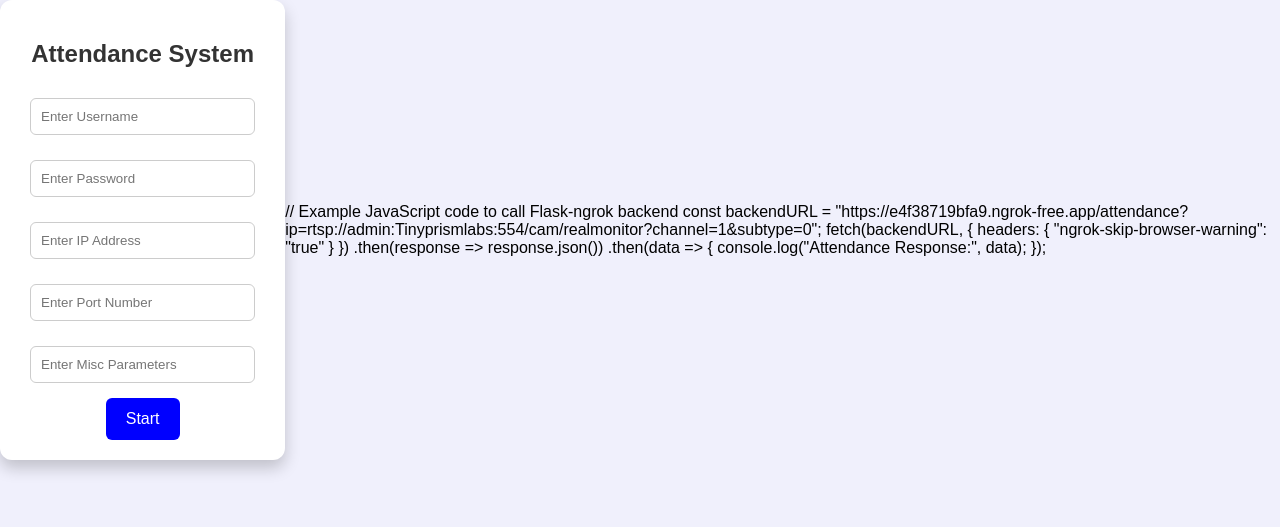
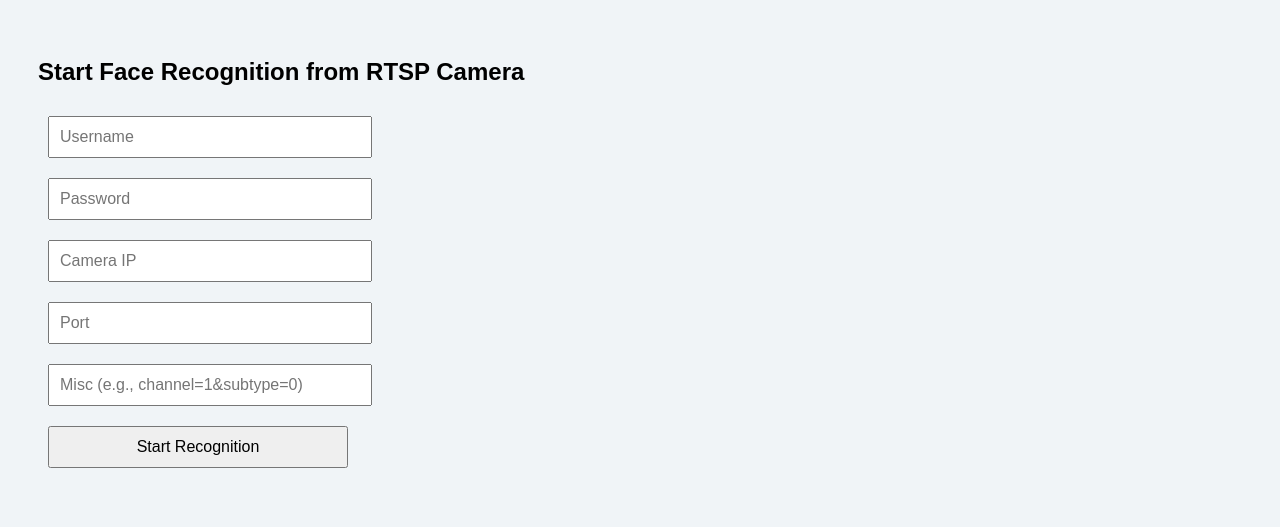
Before and after one commit to 25vaishnavirao/APIFaceRecognition, a Flask app: page /attendancecctv in a window 1280 px wide. Shown: the top 527 px of the page. Run offline with Flask 3, Linux system fonts and the light colour scheme.

Commit message:
Update index.html

```diff
--- a/templates/index.html
+++ b/templates/index.html
@@ -1,97 +1,65 @@
 <!DOCTYPE html>
 <html>
 <head>
-    <title>Attendance System</title>
+  <title>RTSP Attendance Input</title>
+  <meta charset="UTF-8">
   <style>
-        body {
-            font-family: Arial, sans-serif;
-            background-color:#F0F0FC;
-            display: flex;
-            justify-content: center;
-            align-items: center;
-
-            margin: 0;
-        }
-
-        .container {
-            background-color: white;
-            padding: 20px 30px;
-            width:600px;
-            border-radius: 12px;
-            box-shadow: 0 8px 16px rgba(0, 0, 0, 0.2);
-            text-align: center;
-        }
-
-        h2 {
-            margin-bottom: 20px;
-            color: #333;
-        }
-
-        input[type="text"],
-        input[type="password"],
-        input[type="number"] {
-            width: 100%;
-            padding: 10px;
-            margin: 10px 0 15px;
-            border: 1px solid #ccc;
-            border-radius: 6px;
-            box-sizing: border-box;
-        }
-
-        input[type="submit"] {
-            background-color: blue;
-            color: white;
-            padding: 12px 20px;
-            border: none;
-            border-radius: 6px;
-            cursor: pointer;
-            font-size: 16px;
-        }
-
-        input[type="submit"]:hover {
-            background-color: blue;
-        }
-
-        h3 {
-            color: #333;
-        }
-
-        p {
-            color: #444;
-        }
+    body { font-family: Arial; padding: 30px; background: #f0f4f7; }
+    input, button { padding: 10px; margin: 10px; width: 300px; font-size: 16px; }
+    #result { margin-top: 20px; font-weight: bold; color: green; }
   </style>
 </head>
 <body>
-    <div class="container">
-        <h2>Attendance System</h2>
-        <form method="POST">
-            <input type="text" name="username" placeholder="Enter Username" required><br>
-            <input type="password" name="password" placeholder="Enter Password" required><br>
-            <input type="text" name="ip" placeholder="Enter IP Address" required><br>
-            <input type="number" name="port" placeholder="Enter Port Number" required><br>
-            <input type="text" name="misc" placeholder="Enter Misc Parameters" required><br>
-            <input type="submit" value="Start">
+  <h2>Start Face Recognition from RTSP Camera</h2>
+
+  <form id="rtspForm">
+    <input type="text" id="username" placeholder="Username" required><br>
+    <input type="password" id="password" placeholder="Password" required><br>
+    <input type="text" id="ip" placeholder="Camera IP" required><br>
+    <input type="text" id="port" placeholder="Port" required><br>
+    <input type="text" id="misc" placeholder="Misc (e.g., channel=1&subtype=0)" required><br>
+    <button type="submit">Start Recognition</button>
   </form>
 
-        {% if result %}
-            <h3>Result:</h3>
-            <p>{{ result }}</p>
-        {% endif %}
-    </div>
+  <div id="result"></div>
 
-// Example JavaScript code to call Flask-ngrok backend
+  <script>
+    document.getElementById("rtspForm").addEventListener("submit", async function (e) {
+      e.preventDefault();
+      const username = document.getElementById("username").value;
+      const password = document.getElementById("password").value;
+      const ip = document.getElementById("ip").value;
+      const port = document.getElementById("port").value;
+      const misc = document.getElementById("misc").value;
 
-const backendURL = "https://e4f38719bfa9.ngrok-free.app/attendance?ip=rtsp://admin:Tinyprismlabs:554/cam/realmonitor?channel=1&subtype=0";
+      const formData = new URLSearchParams();
+      formData.append("username", username);
+      formData.append("password", password);
+      formData.append("ip", ip);
+      formData.append("port", port);
+      formData.append("misc", misc);
 
-fetch(backendURL, {
+      try {
+        const response = await fetch("https://e4f38719bfa9.ngrok-free.app/attendance?ip=rtsp://admin:Tinyprismlabs@192.168.1.6:554/cam/realmonitor?channel=1&subtype=0", {
+          method: "POST",
           headers: {
+            "Content-Type": "application/x-www-form-urlencoded",
             "ngrok-skip-browser-warning": "true"
-  }
-})
-.then(response => response.json())
-.then(data => {
-    console.log("Attendance Response:", data);
+          },
+          body: formData.toString()
         });
 
+        const html = await response.text();
+        const resultText = html.match(/Face recognition process started in background/i)
+          ? "✔️ Face recognition started!"
+          : "⚠️ Could not confirm recognition start. Check logs.";
+
+        document.getElementById("result").innerText = resultText;
+      } catch (err) {
+        document.getElementById("result").innerText = "❌ Error contacting backend.";
+        console.error(err);
+      }
+    });
+  </script>
 </body>
 </html>
```
Lines whose indentation alone changed are shown as unchanged.
